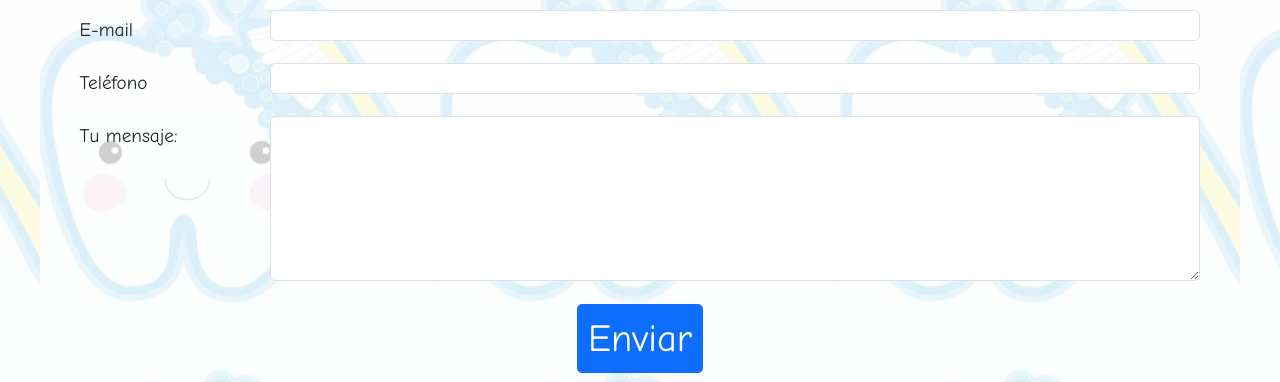
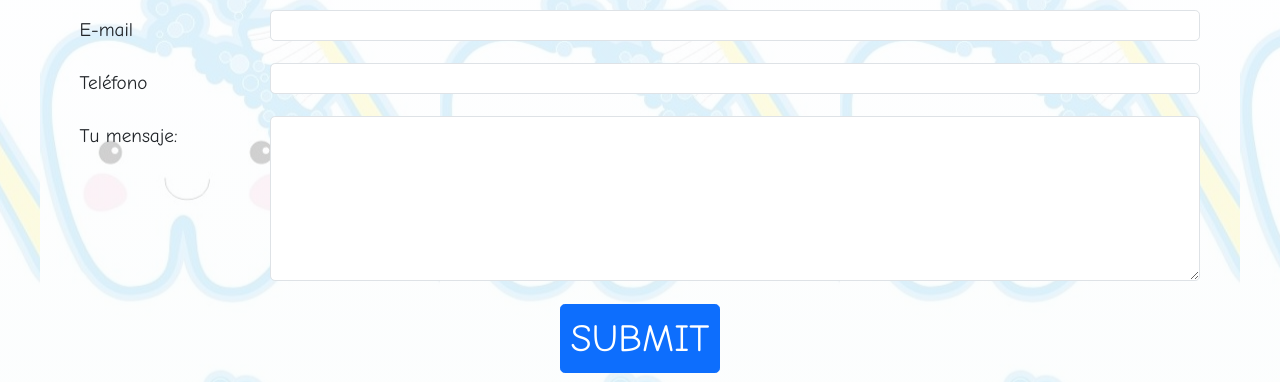
Before and after one commit to Eriagui/PF_Aguilar, a website: page pages/contacto.html in a window 1280 px wide. Shown: the part 176-558 px from the top of the page. Drawn offline with Linux system fonts and the light colour scheme.

Commit message:
boton enviar

```diff
--- a/pages/contacto.html
+++ b/pages/contacto.html
@@ -142,7 +142,7 @@
 
                 <!--Enviar-->
                 <div class="d-flex justify-content-center">
-                    <button type="submit" class="btn btn-primary" value="Enviar" id="enviar">Enviar</button>
+                    <input type="submit" class="btn btn-primary" name="enviar" id="enviar"></input>
                 </div>
             </form>
         </section>
```
